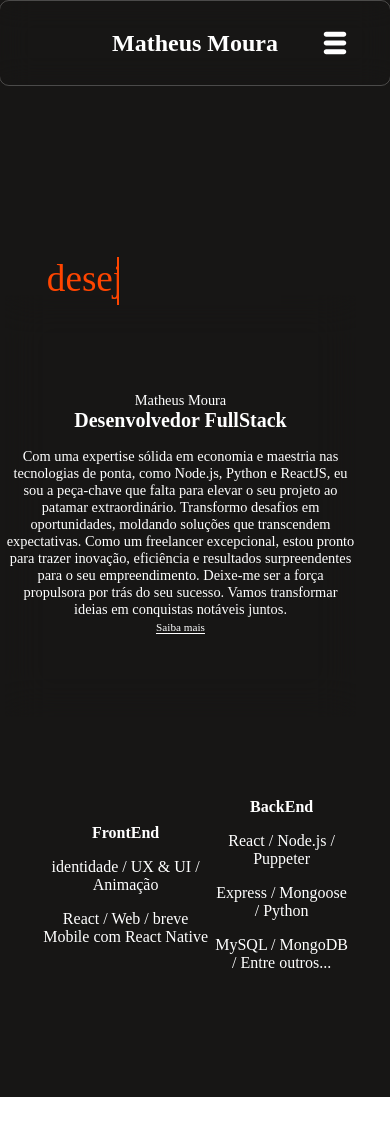
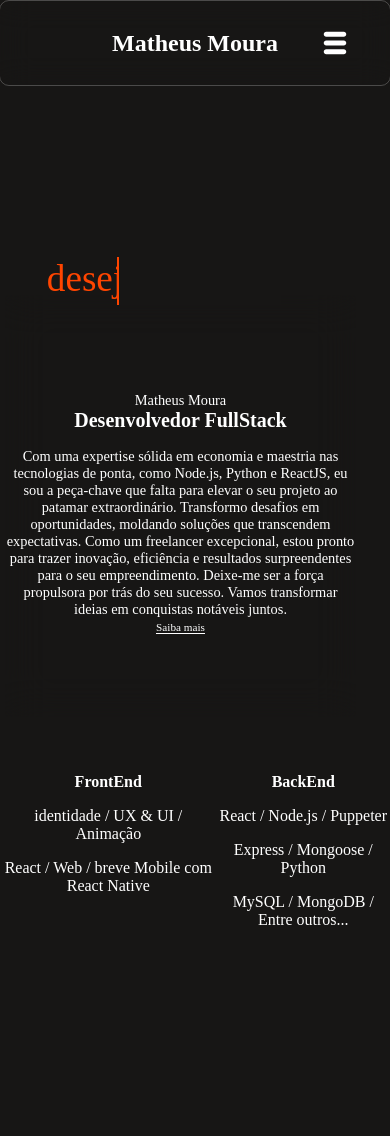
Before and after one commit to Matheus-Moura26/Portifolio2.0, a React (Create React App) app: page / in a window 390 px wide. Shown: the top 1136 px of the page. Before the commit the page ends 1097 px from the top, so only its background shows below. Built offline with nearby package versions, Linux system fonts and the light colour scheme.

Commit message:
posicionando melho habilidades

```diff
--- a/src/style/pages/home.css
+++ b/src/style/pages/home.css
@@ -299,6 +299,32 @@ h1{
             }
         }
 
+
+
+
+        .habilidadesBody{
+            margin-top: 90vh;
+            height: 50vh;
+            width: 80%;/*
+            background-color: rgba(240, 248, 255, 0.084);
+            backdrop-filter: blur(20px); */
+            display: flex;
+            align-items: flex-start;
+            justify-content: space-around;
+        }
+
+        .habilidadesCard h2{
+            color: white;
+            font-size: 2rem;
+            text-align: center;
+        }
+        .habilidadesCard p{
+            color: white;
+            font-size: 2rem;
+            text-align: center;
+        }
+
+
         @media (max-width: 500px){
             .textoAnimado1Body {
                 top: 28vh;
@@ -323,28 +349,8 @@ h1{
                 align-items: center;
                 justify-content: center;
             }
+            .habilidadesBody{
+                justify-content: space-between;
+                width: 100%;
             }
-
-
-
-.habilidadesBody{
-    margin-top: 80vh;
-    height: 50vh;
-    width: 80%;/*
-    background-color: rgba(240, 248, 255, 0.084);
-    backdrop-filter: blur(20px); */
-    display: flex;
-    align-items: center;
-    justify-content: space-around;
         }
-
-    .habilidadesCard h2{
-        color: white;
-        font-size: 2rem;
-        text-align: center;
-    }
-    .habilidadesCard p{
-        color: white;
-        font-size: 2rem;
-        text-align: center;
-    }
```
Lines whose indentation alone changed are shown as unchanged.
